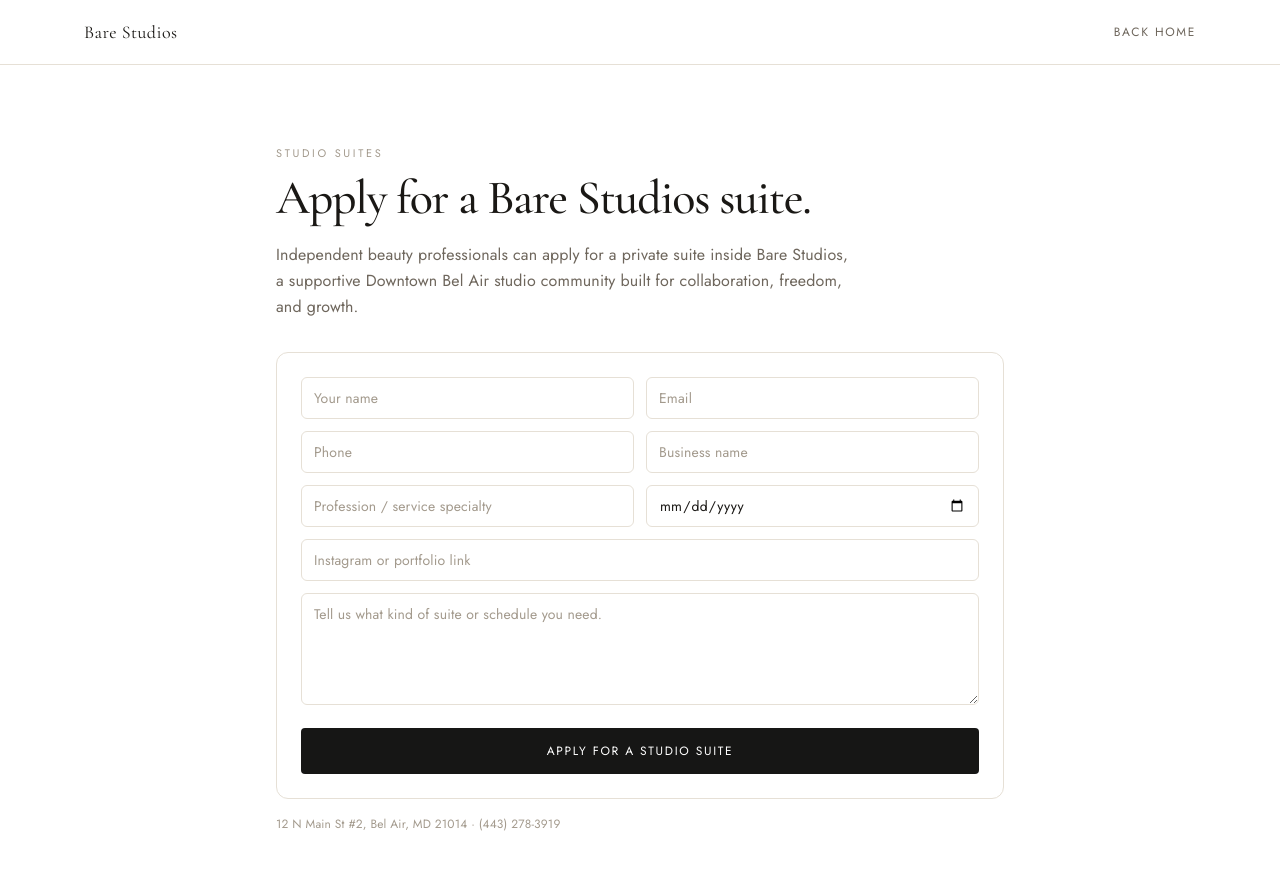
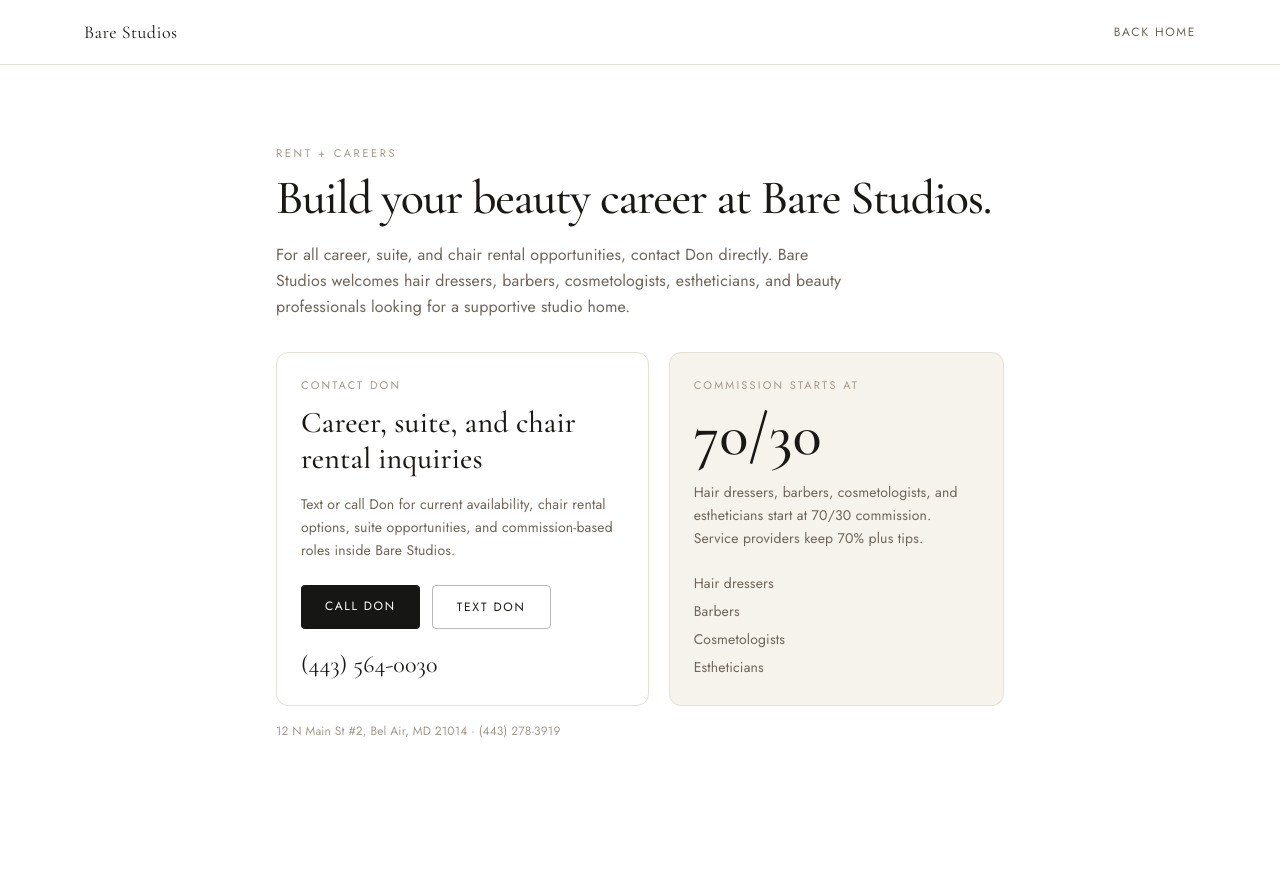
Before and after one commit to tdong1919-dev/BareStudiosOS, a Next.js app: page /suite-rental in a window 1280 px wide. Shown: the top 870 px of the page. After the commit the page ends 822 px from the top, so only its background shows below. Built offline with nearby package versions, Linux system fonts and the light colour scheme.

Commit message:
Update Bare Studios services and careers content

```diff
--- a/app/about/page.tsx
+++ b/app/about/page.tsx
@@ -46,7 +46,7 @@
               Book an appointment
             </Link>
             <Link href="/suite-rental" className="rounded-sm border border-text-primary/30 px-7 py-3.5 text-[12px] uppercase tracking-[0.14em]">
-              Suite rentals
+              Rent + careers
             </Link>
           </div>
         </div>
--- a/app/layout.tsx
+++ b/app/layout.tsx
@@ -15,9 +15,9 @@
 });
 
 export const metadata: Metadata = {
-  title: "Bare Studios | Facials, Lashes, Brows & Skin in Bel Air",
+  title: "Bare Studios | Barber, Hair, Lashes, Brows & Skin in Bel Air",
   description:
-    "Book facials, Dermalogica Luminfusion, microneedling, chemical peels, lashes, brows, waxing, and permanent makeup at Bare Studios in Downtown Bel Air.",
+    "Book barbering, hair, lashes, brows, facials, Dermalogica Luminfusion, microneedling, chemical peels, waxing, and permanent makeup at Bare Studios in Downtown Bel Air.",
 };
 
 export default function RootLayout({ children }: { children: React.ReactNode }) {
--- a/app/page.tsx
+++ b/app/page.tsx
@@ -3,26 +3,38 @@
 
 const FEATURED_SERVICES = [
   {
-    name: "Dermalogica Luminfusion",
-    detail: "Glass-skin glow, radiance, and smoother texture.",
-    href: "/book?service=Dermalogica%20Luminfusion%20%2F%20Glass%20Skin%20Facial",
+    name: "Barber",
+    detail: "Clean cuts, grooming, and unisex barbering with Andy.",
+    href: "/book?service=Barbering%20with%20Andy",
   },
   {
-    name: "Microneedling",
-    detail: "A collagen-focused treatment for texture, tone, and renewal.",
-    href: "/book?service=Microneedling",
+    name: "Classic Lash Extensions",
+    detail: "A soft, polished lash set customized to your everyday look.",
+    href: "/book?service=Classic%20Lash%20Extensions",
   },
   {
-    name: "Lash lifts + brows",
-    detail: "Low-maintenance definition for lashes, brows, and everyday confidence.",
-    href: "/book?service=Lash%20Lift%20and%20Tint",
+    name: "Custom Facial",
+    detail: "A personalized skin treatment built around your goals that day.",
+    href: "/book?service=Custom%20Facial",
   },
 ];
 
-const REVIEWS = [
-  "Beautiful space, relaxing energy, and my skin was glowing when I left.",
-  "The team made me feel comfortable and explained every step before my service.",
-  "I finally found a place for facials, brows, and lashes that feels personal.",
+const REVIEW_IMPORTS = [
+  {
+    source: "Google",
+    status: "Google Business Profile",
+    text: "Live Google reviews will appear here once Bare Studios connects the review feed.",
+  },
+  {
+    source: "Vagaro",
+    status: "Past booking reviews",
+    text: "Existing Vagaro reviews can be imported here during the migration so clients can see trusted feedback.",
+  },
+  {
+    source: "Review concierge",
+    status: "Coming next",
+    text: "New reviews can be requested after visits and routed into this section for approval or automatic publishing.",
+  },
 ];
 
 function Section({ children, className = "", id }: { children: React.ReactNode; className?: string; id?: string }) {
@@ -78,7 +90,7 @@
               Contact
             </a>
             <Link href="/suite-rental" className="text-[12px] uppercase tracking-[0.14em] text-text-secondary hover:text-text-primary">
-              Suite rentals
+              Rent + Careers
             </Link>
           </nav>
           <BookButton>Book now</BookButton>
@@ -89,11 +101,11 @@
         <div>
           <Eyebrow>Downtown Bel Air beauty studio</Eyebrow>
           <h1 className="mt-5 font-serif text-5xl font-medium leading-[1.03] tracking-tight sm:text-7xl">
-            Facials, lashes, brows, and skin treatments made personal.
+            Barber, hair, lashes, brows, and skin treatments made personal.
           </h1>
           <p className="mt-6 max-w-xl text-lg leading-relaxed text-text-secondary">
             Bare Studios is a welcoming beauty salon and studio collective in Bel Air, Maryland, offering
-            in-house esthetic services, permanent brows, lash lifts, waxing, and restorative skin treatments.
+            barbering, hair, lash services, brows, waxing, facials, and restorative skin treatments.
           </p>
           <div className="mt-8 flex flex-wrap gap-3">
             <BookButton />
@@ -163,12 +175,12 @@
           <h2 className="mt-3 font-serif text-4xl font-medium">A place to relax, recharge, and feel like yourself again.</h2>
           <div className="mt-5 space-y-4 leading-relaxed text-text-secondary">
             <p>
-              Bare Studios is more than a beauty salon. It is a supportive studio home for independent beauty
+              Bare Studios is more than a barber and beauty shop. It is a supportive studio home for independent beauty
               professionals and a calm destination for clients who want thoughtful, high-quality care.
             </p>
             <p>
-              Come in for facials, peels, microneedling, waxing, lashes, brows, and permanent makeup services
-              designed to take stress off your plate and help you feel confident in your skin.
+              Come in for unisex services including barbering, lash services, facials, and more, all designed
+              to take stress off your plate and help you feel confident in your skin.
             </p>
           </div>
           <div className="mt-8 flex flex-wrap gap-3">
@@ -177,7 +189,7 @@
               href="/suite-rental"
               className="rounded-sm border border-text-primary/30 px-7 py-3.5 text-[12px] uppercase tracking-[0.14em] text-text-primary transition-colors hover:bg-black/[0.04]"
             >
-              Apply for a suite
+              Rent + careers
             </Link>
           </div>
         </div>
@@ -186,12 +198,14 @@
       <Section className="py-20">
         <div className="mb-8 text-center">
           <Eyebrow>What clients say</Eyebrow>
-          <h2 className="mt-3 font-serif text-4xl font-medium">Soft, skilled, and confidence-building.</h2>
+          <h2 className="mt-3 font-serif text-4xl font-medium">Reviews imported from Google and Vagaro.</h2>
         </div>
         <div className="grid grid-cols-1 gap-4 md:grid-cols-3">
-          {REVIEWS.map((review) => (
-            <figure key={review} className="rounded-md border border-border bg-surface-elevated p-6">
-              <blockquote className="font-serif text-2xl leading-snug">&ldquo;{review}&rdquo;</blockquote>
+          {REVIEW_IMPORTS.map((review) => (
+            <figure key={review.source} className="rounded-md border border-border bg-surface-elevated p-6">
+              <p className="text-[11px] uppercase tracking-[0.18em] text-text-muted">{review.source}</p>
+              <p className="mt-3 font-serif text-2xl leading-snug">{review.text}</p>
+              <figcaption className="mt-5 text-xs uppercase tracking-[0.14em] text-text-muted">{review.status}</figcaption>
             </figure>
           ))}
         </div>
@@ -210,10 +224,10 @@
             <div className="mt-8 flex flex-wrap gap-3">
               <BookButton>Request appointment</BookButton>
               <a
-                href={`tel:${BARE_STUDIOS.phone.replace(/[^0-9]/g, "")}`}
+                href={`tel:${BARE_STUDIOS.conciergePhone.replace(/[^0-9]/g, "")}`}
                 className="rounded-sm border border-text-primary/30 px-7 py-3.5 text-[12px] uppercase tracking-[0.14em] text-text-primary transition-colors hover:bg-black/[0.04]"
               >
-                Call the studio
+                Speak to Concierge
               </a>
             </div>
           </div>
--- a/app/suite-rental/page.tsx
+++ b/app/suite-rental/page.tsx
@@ -1,21 +1,61 @@
 import type { Metadata } from "next";
-import SuiteApplicationForm from "@/components/booking/SuiteApplicationForm";
 import PageShell from "@/components/marketing/PageShell";
 import { BARE_STUDIOS } from "@/lib/bare-studios";
 
 export const metadata: Metadata = {
-  title: "Studio Suite Rentals — Bare Studios",
+  title: "Rent + Careers — Bare Studios",
 };
 
 export default function SuiteRentalPage() {
+  const careersDigits = BARE_STUDIOS.careersPhone.replace(/[^0-9]/g, "");
+
   return (
     <PageShell
-      eyebrow="Studio suites"
-      title="Apply for a Bare Studios suite."
-      intro="Independent beauty professionals can apply for a private suite inside Bare Studios, a supportive Downtown Bel Air studio community built for collaboration, freedom, and growth."
+      eyebrow="Rent + Careers"
+      title="Build your beauty career at Bare Studios."
+      intro="For all career, suite, and chair rental opportunities, contact Don directly. Bare Studios welcomes hair dressers, barbers, cosmetologists, estheticians, and beauty professionals looking for a supportive studio home."
       note={`${BARE_STUDIOS.address} · ${BARE_STUDIOS.phone}`}
     >
-      <SuiteApplicationForm />
+      <div className="grid gap-5 md:grid-cols-[1fr_0.9fr]">
+        <section className="rounded-xl border border-border bg-surface p-6">
+          <p className="text-[11px] uppercase tracking-[0.2em] text-text-muted">Contact Don</p>
+          <h2 className="mt-3 font-serif text-3xl font-medium">Career, suite, and chair rental inquiries</h2>
+          <p className="mt-4 text-sm leading-relaxed text-text-secondary">
+            Text or call Don for current availability, chair rental options, suite opportunities, and commission-based
+            roles inside Bare Studios.
+          </p>
+          <div className="mt-6 flex flex-wrap gap-3">
+            <a
+              href={`tel:${careersDigits}`}
+              className="rounded-sm bg-gradient-brand px-6 py-3 text-[12px] uppercase tracking-[0.14em] text-white"
+            >
+              Call Don
+            </a>
+            <a
+              href={`sms:${careersDigits}`}
+              className="rounded-sm border border-text-primary/30 px-6 py-3 text-[12px] uppercase tracking-[0.14em]"
+            >
+              Text Don
+            </a>
+          </div>
+          <p className="mt-5 font-serif text-2xl">{BARE_STUDIOS.careersPhone}</p>
+        </section>
+
+        <section className="rounded-xl border border-border bg-surface-elevated p-6">
+          <p className="text-[11px] uppercase tracking-[0.2em] text-text-muted">Commission starts at</p>
+          <p className="mt-3 font-serif text-6xl font-medium">70/30</p>
+          <p className="mt-4 text-sm leading-relaxed text-text-secondary">
+            Hair dressers, barbers, cosmetologists, and estheticians start at 70/30 commission. Service providers keep
+            70% plus tips.
+          </p>
+          <div className="mt-6 grid gap-2 text-sm text-text-secondary">
+            <p>Hair dressers</p>
+            <p>Barbers</p>
+            <p>Cosmetologists</p>
+            <p>Estheticians</p>
+          </div>
+        </section>
+      </div>
     </PageShell>
   );
 }
--- a/components/booking/BareBookingFlow.tsx
+++ b/components/booking/BareBookingFlow.tsx
@@ -1,6 +1,6 @@
 "use client";
 import { useEffect, useMemo, useState } from "react";
-import { BARE_ARTISTS, BARE_SERVICE_CATEGORIES, BARE_TIME_SLOTS } from "@/lib/bare-studios";
+import { BARE_ARTISTS, BARE_SERVICE_CATEGORIES, BARE_STUDIOS, BARE_TIME_SLOTS } from "@/lib/bare-studios";
 
 const inputClass =
   "w-full rounded-md border border-border bg-white px-3 py-2.5 text-sm text-text-primary outline-none focus:border-text-primary placeholder:text-text-muted";
@@ -9,8 +9,10 @@
   category.services.map((service) => ({ ...service, category: category.name })),
 );
 
+const defaultOnlineService = allServices.find((service) => service.category !== "Barbering") ?? allServices[0];
+
 export default function BareBookingFlow() {
-  const [serviceName, setServiceName] = useState(allServices[0]?.name || "");
+  const [serviceName, setServiceName] = useState(defaultOnlineService?.name || "");
   const [artist, setArtist] = useState(BARE_ARTISTS[0]);
   const [preferredDate, setPreferredDate] = useState("");
   const [preferredTime, setPreferredTime] = useState(BARE_TIME_SLOTS[0]);
@@ -23,6 +25,8 @@
   const [error, setError] = useState<string | null>(null);
 
   const selectedService = useMemo(() => allServices.find((service) => service.name === serviceName), [serviceName]);
+  const isBarbering = selectedService?.category === "Barbering";
+  const barberDigits = BARE_STUDIOS.barberPhone.replace(/[^0-9]/g, "");
 
   useEffect(() => {
     const params = new URLSearchParams(window.location.search);
@@ -34,6 +38,7 @@
 
   async function submit(e: React.FormEvent) {
     e.preventDefault();
+    if (isBarbering) return;
     setSubmitting(true);
     setError(null);
     try {
@@ -49,7 +54,7 @@
       }
       setSent(true);
     } catch {
-      setError("Network error — please try again.");
+      setError("Network error - please try again.");
     } finally {
       setSubmitting(false);
     }
@@ -115,6 +120,29 @@
           <p className="mt-1 text-sm text-text-secondary">{selectedService?.category} · {selectedService?.duration}</p>
         </div>
 
+        {isBarbering ? (
+          <div className="mt-4 rounded-md border border-border bg-white p-5">
+            <p className="font-serif text-2xl font-medium">Hmm, seems like Andy is booked online.</p>
+            <p className="mt-3 text-sm leading-relaxed text-text-secondary">
+              For barbering, it is best to call or text Andy directly at {BARE_STUDIOS.barberPhone}.
+            </p>
+            <div className="mt-5 flex flex-wrap gap-3">
+              <a
+                href={`tel:${barberDigits}`}
+                className="rounded-sm bg-gradient-brand px-6 py-3 text-[12px] uppercase tracking-[0.14em] text-white"
+              >
+                Call Andy
+              </a>
+              <a
+                href={`sms:${barberDigits}`}
+                className="rounded-sm border border-text-primary/30 px-6 py-3 text-[12px] uppercase tracking-[0.14em]"
+              >
+                Text Andy
+              </a>
+            </div>
+          </div>
+        ) : (
+          <>
             <div className="mt-4 grid gap-3">
               <select className={inputClass} value={artist} onChange={(e) => setArtist(e.target.value)} aria-label="Artist">
                 {BARE_ARTISTS.map((option) => <option key={option}>{option}</option>)}
@@ -136,6 +164,8 @@
               {submitting ? "Saving..." : "Request appointment"}
             </button>
             <p className="mt-3 text-center text-xs text-text-muted">Appointment requests are reviewed by Bare Studios before confirmation.</p>
+          </>
+        )}
       </section>
     </form>
   );
--- a/lib/bare-studios.ts
+++ b/lib/bare-studios.ts
@@ -2,14 +2,23 @@
   name: "Bare Studios",
   address: "12 N Main St #2, Bel Air, MD 21014",
   phone: "(443) 278-3919",
+  conciergePhone: "(443) 278-3919",
+  barberPhone: "(443) 559-2037",
+  careersPhone: "(443) 564-0030",
   website: "https://www.barestudios.site",
 };
 
 export const BARE_SERVICE_CATEGORIES = [
   {
+    name: "Barbering",
+    services: [
+      { name: "Barbering with Andy", duration: "Call or text to book", deposit: "Book directly with Andy" },
+    ],
+  },
+  {
     name: "Facials & skin",
     services: [
-      { name: "Customized Dermalogica Facial", duration: "60 min", deposit: "Optional deposit" },
+      { name: "Custom Facial", duration: "60 min", deposit: "Optional deposit" },
       { name: "Dermalogica Luminfusion / Glass Skin Facial", duration: "75 min", deposit: "Deposit recommended" },
       { name: "Microneedling", duration: "75 min", deposit: "Deposit recommended" },
       { name: "Chemical Peel", duration: "45 min", deposit: "Optional deposit" },
@@ -18,6 +27,7 @@
   {
     name: "Lashes & brows",
     services: [
+      { name: "Classic Lash Extensions", duration: "Full set", deposit: "Deposit recommended" },
       { name: "Brow Lamination", duration: "45 min", deposit: "Optional deposit" },
       { name: "Lash Lift and Tint", duration: "60 min", deposit: "Optional deposit" },
       { name: "Korean Lash Lift and Tint", duration: "60 min", deposit: "Optional deposit" },
```
Lines whose indentation alone changed are shown as unchanged.
